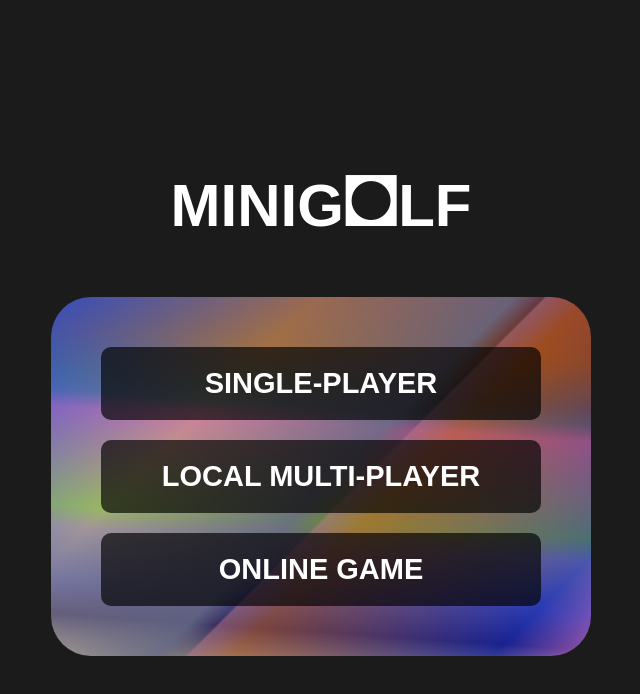
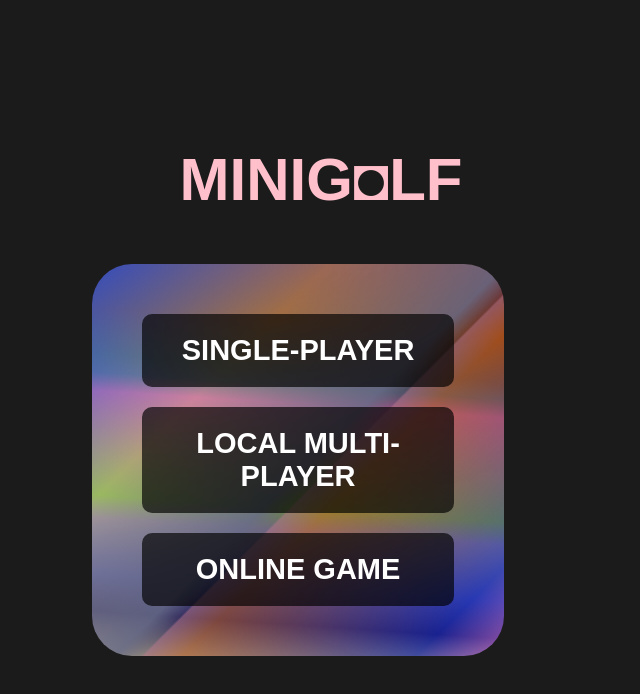
Before and after one commit to mathiasisaksen/multiplayer.golf, a plain HTML site: page index.html in a window 1280 px wide. Shown: the whole page, without its empty margins (319-959 px from the left). Drawn offline with Linux system fonts and the light colour scheme.

Commit message:
Adds CSS variables and makes small adjustments

```diff
--- a/styles/style.css
+++ b/styles/style.css
@@ -1,3 +1,9 @@
+:root {
+    --title-color: pink;
+    --title-size: 6rem;
+    --title-hole-size: 94%;
+    --button-text-color: white;
+}
 * {
     margin: 0;
     border: 0;
@@ -26,7 +32,7 @@ main {
     display: none;
 }
 
-#start-menu {
+#menu {
     display: flex;
     flex-direction: column;
     justify-content: center;
@@ -38,8 +44,8 @@ main {
 }
 
 #menu-title {
-    color: white;
-    font-size: 6rem;
+    color: var(--title-color);
+    font-size: var(--title-size);
     text-transform: uppercase;
     font-weight: bold;
     text-align: center;
@@ -47,8 +53,8 @@ main {
     width: 100%;
 }
 
-#title-bullet {
-    font-size: 5.5rem;
+#title-hole {
+    font-size: var(--title-hole-size);
 }
 
 #menu-button-container {
@@ -60,7 +66,7 @@ main {
 }
 
 .menu-button {
-    color: white;
+    color: var(--button-text-color);
     font-size: 2.9rem;
     font-weight: 700;
     text-align: center;
@@ -97,6 +103,10 @@ main {
 }
 
 @media (min-width: 600px) {
+    :root {
+        --title-hole-size: 150%;
+    }
+
     #menu-button-container {
         max-width: 540px;
     }
@@ -114,8 +124,4 @@ main {
         transform: scale(1.05);
         background-color: black;
     }
-
-    #title-bullet {
-        font-size: 9rem;
-    }
 }
```
